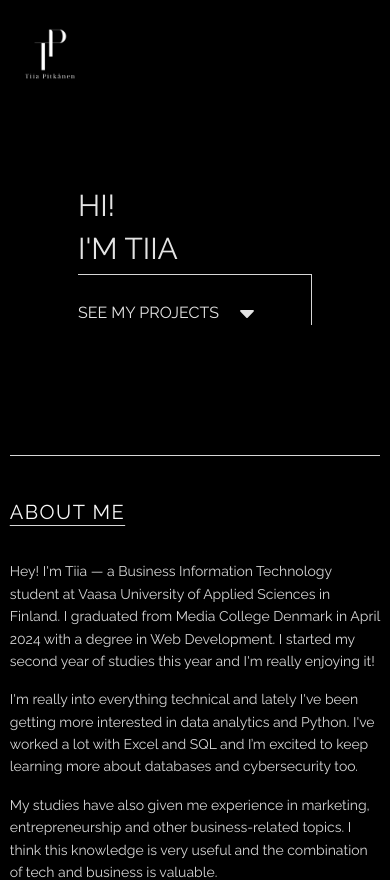
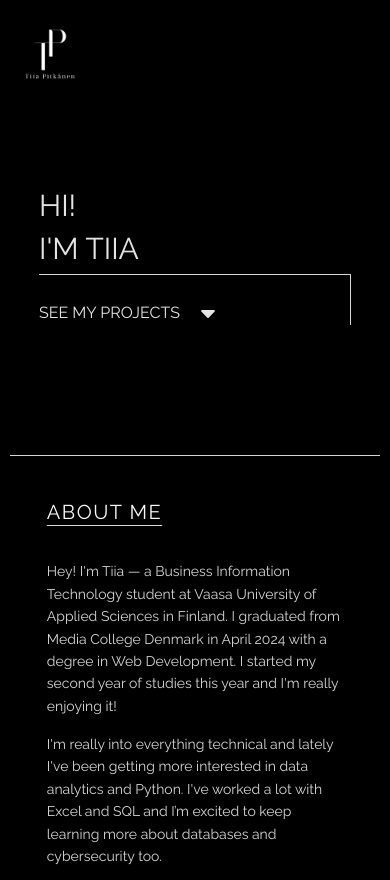
Before and after one commit to T-Pitkanen/portfolio-old, a Next.js app: page / in a window 390 px wide. Shown: the top 880 px of the page. Built offline with nearby package versions, Linux system fonts and the light colour scheme.

Commit message:
fixes respo

```diff
--- a/src/app/components/about/about.js
+++ b/src/app/components/about/about.js
@@ -27,7 +27,7 @@ const About = () => {
         </p>{" "}
         <p>
           {" "}
-          I’m comfortable with HTML and CSS and I enjoy working with JavaScript, especially React and Next.js. I’ve also used SCSS, Tailwind,
+          I’m comfortable with HTML and CSS and I enjoy working with JavaScript, especially React and Next.js. I’ve also used SCSS, Tailwind
           and MongoDB in a few of my projects.{" "}
         </p>{" "}
         <p>
--- a/src/app/components/about/about.module.css
+++ b/src/app/components/about/about.module.css
@@ -60,7 +60,7 @@
 }
 
 /* Mobile */
-@media (max-width: 600px) {
+@media (max-width: 1025px) {
   .container {
     width: 95%;
     padding-top: 2.5rem;
@@ -72,6 +72,10 @@
     text-underline-offset: 6px;
   }
 
+  .aboutText{
+    width: 80%;
+  }
+
   .aboutText p {
     font-size: 14px;
     line-height: 1.6;
--- a/src/app/components/intro/intro.module.css
+++ b/src/app/components/intro/intro.module.css
@@ -15,12 +15,11 @@
   gap: 0.5rem;
 }
 
-.introText h1, .introText h2 {
+.introText h1,
+.introText h2 {
   font-weight: 400;
   font-size: 50px;
 }
-
-
 
 .introText p {
   width: auto;
@@ -39,7 +38,6 @@
   display: flex;
   flex-direction: column;
   justify-content: center;
-  /* gap: 1rem; */
 }
 
 .introProjects a {
@@ -62,15 +60,20 @@
 }
 
 @media (max-width: 1025px) {
-  .introText h1, .introText h2 {
-
+  .introText h1,
+  .introText h2 {
     font-size: 30px;
   }
 
+  .introText {
+    width: 80%;
+    display: flex;
+    flex-direction: column;
+    gap: 0.5rem;
+  }
+
   .introText p {
-
     font-size: 16px;
-
   }
 
   .faIcon {
--- a/src/app/components/projects/projects.module.css
+++ b/src/app/components/projects/projects.module.css
@@ -152,6 +152,9 @@
 
 
 @media (max-width: 1025px) {
+
+
+
   .container {
     width: 80%;
   }
@@ -196,8 +199,8 @@
     width: 80vw;
   }
 
-  .infoContainer {
-    width: 80%;
+   .infoContainer{
+    width: 100%;
   }
 
   .projectInfo p {
--- a/src/app/globals.css
+++ b/src/app/globals.css
@@ -18,11 +18,11 @@
   width: 100%;
 }
 
-.figure--scale-down img {
-  max-width: 500px;
+/* .figure--scale-down img {
+  max-width: 400px;
   height: auto;
-  object-fit: scale-down;
-}
+   object-fit: scale-down;
+} */
 
 .figure--small,
 .figure--medium,
--- a/src/app/topics/[slug]/[subtopic]/subtopic.module.css
+++ b/src/app/topics/[slug]/[subtopic]/subtopic.module.css
@@ -99,6 +99,11 @@
     padding: 1rem 2rem;
   }
 
+  .topicContainer p{
+    width: 100%;
+    padding:  1rem 0;
+  }
+
   .list {
     list-style: none;
     margin-top: 2em;
--- a/src/data/topicsData.js
+++ b/src/data/topicsData.js
@@ -60,7 +60,7 @@ const topics = [
             src: "/topics/agile/kanban/own.png",
             alt: "a kanban board example project",
             caption: "Own small presentation of a kanban board",
-            size: "scale-down large"
+            size: "large"
 
           }
         ],
@@ -68,7 +68,7 @@ const topics = [
       {
         slug: "scrum",
         title: "Scrum",
-        excerpt: "",
+        excerpt: "Agile framework for managing complex projects with defined roles.",
         content: [
           { type: "header", text: "Scrum basics" },
           {
```
